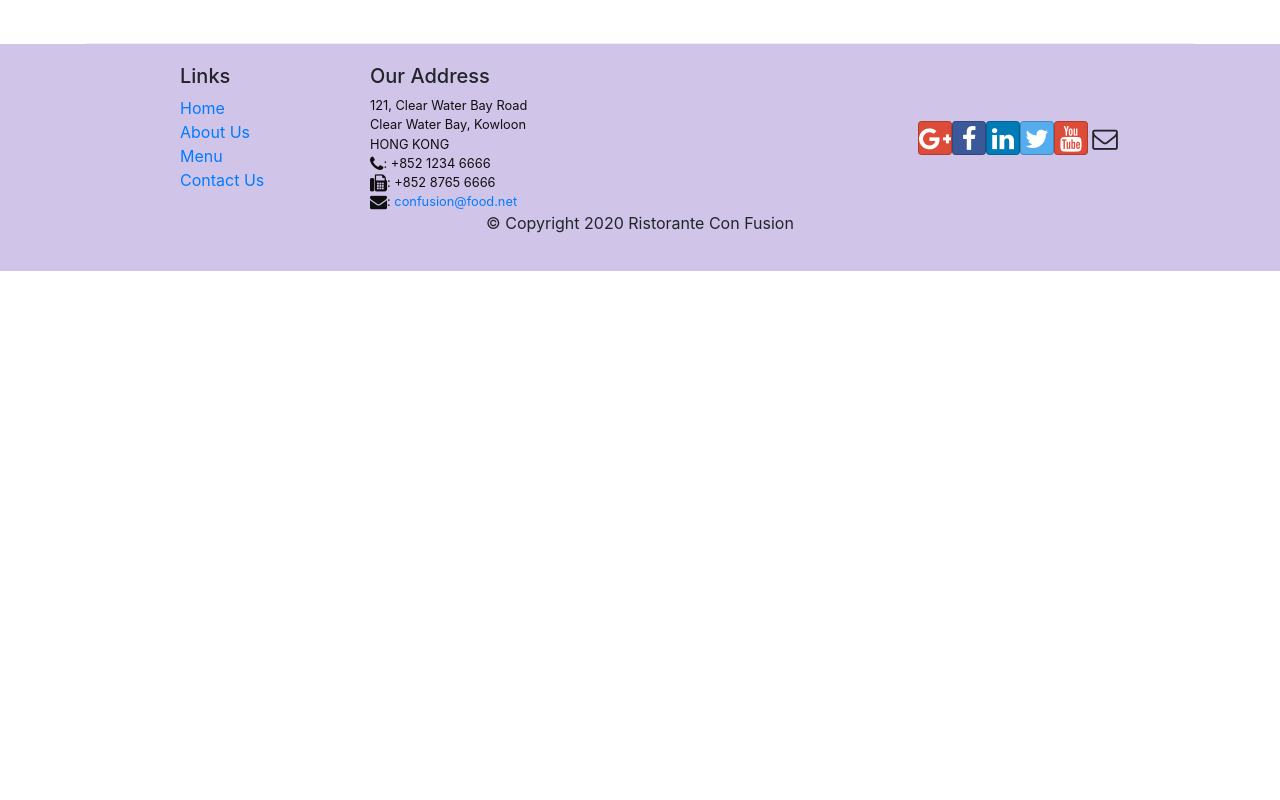
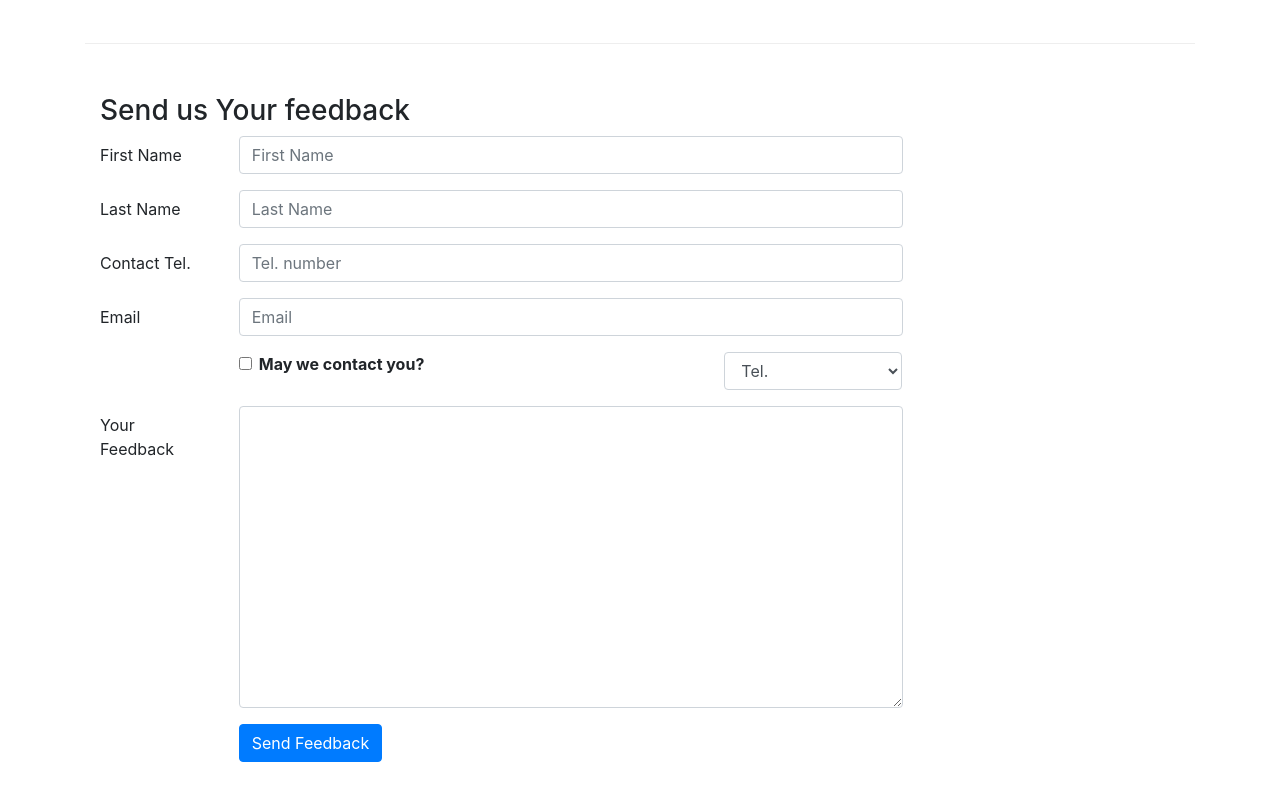
Before and after one commit to seygorin/create-react-app-coursera, a React (Create React App) app: page /contactus in a window 1280 px wide. Shown: the part 780-1580 px from the top of the page. Before the commit the page ends 1051 px from the top, so only its background shows below. Built offline with nearby package versions, Linux system fonts and the light colour scheme.

Commit message:
Controlled Forms

```diff
--- a/src/components/ContactComponent.js
+++ b/src/components/ContactComponent.js
@@ -1,8 +1,44 @@
-import React from 'react';
-import { Breadcrumb, BreadcrumbItem } from 'reactstrap';
+import React, { Component } from 'react';
+import { Breadcrumb, BreadcrumbItem, Button, Form, FormGroup, Label, Input, Col } from 'reactstrap';
 import { Link } from 'react-router-dom';
 
-function Contact(props) {
+class Contact extends Component {
+
+    constructor(props) {
+        super(props);
+        this.state = {
+            firstname: '',
+            lastname: '',
+            telnum: '',
+            email: '',
+            agree: false,
+            contactType: 'Tel.',
+            message: ''
+        }
+
+
+        this.handleInputChange = this.handleInputChange.bind(this);
+        this.handleSubmit = this.handleSubmit.bind(this);
+    }
+
+    handleInputChange(event) {
+        const target = event.target;
+        const value = target.type === "checkbox" ? target.checked : target.value;
+        const name = target.name;
+
+        this.setState({
+            [name]: value
+        });
+
+    }
+
+    handleSubmit(event){
+        console.log('YESYES ' + JSON.stringify(this.state));
+        alert('YESYES ' + JSON.stringify(this.state));
+        event.preventDefault();
+    }
+
+    render() {
         return(
             <div className="container">
                     <div className="row">
@@ -41,8 +77,90 @@
                         </div>
                     </div>
                 </div>
+                <div class=" row row-content">
+                    <div className="col-12">
+                        <h3>Send us Your feedback</h3>
+                    </div>
+                    <div className="col-12 col-md-9">
+                        <Form onSubmit={this.handleSubmit}>
+                            <FormGroup row>
+                                <Label  htmlFor="firstname" md={2}>First Name</Label>
+                                <Col md={10}>
+                                    <Input type="text" id="firstname" name="firstname" placeholder="First Name"
+                                        value={this.state.firstname}
+                                        onChange={this.handleInputChange}  />
+                                </Col>
+                            </FormGroup>
+                            <FormGroup row>
+                                <Label htmlFor="lastname" md={2}>Last Name</Label>
+                                <Col md={10}>
+                                    <Input type="text" id="lastname" name="lastname"
+                                        placeholder="Last Name"
+                                        value={this.state.lastname}
+                                        onChange={this.handleInputChange} />
+                                </Col>
+                            </FormGroup>
+                            <FormGroup row>
+                            <Label htmlFor="telnum" md={2}>Contact Tel.</Label>
+                                <Col md={10}>
+                                    <Input type="tel" id="telnum" name="telnum"
+                                        placeholder="Tel. number"
+                                        value={this.state.telnum}
+                                        onChange={this.handleInputChange} />
+                                </Col>
+                            </FormGroup>
+                            <FormGroup row>
+                                <Label htmlFor="email" md={2}>Email</Label>
+                                <Col md={10}>
+                                    <Input type="email" id="email" name="email"
+                                        placeholder="Email"
+                                        value={this.state.email}
+                                        onChange={this.handleInputChange} />
+                                </Col>
+                            </FormGroup>
+                            <FormGroup row>
+                                <Col md={{size: 6, offset: 2}}>
+                                    <FormGroup check>
+                                        <Label check>
+                                            <Input type="checkbox"
+                                                name="agree"
+                                                checked={this.state.agree}
+                                                onChange={this.handleInputChange} /> {' '}
+                                            <strong>May we contact you?</strong>
+                                        </Label>
+                                    </FormGroup>
+                                </Col>
+                                <Col md={{size: 3, offset: 1}}>
+                                    <Input type="select" name="contactType"
+                                            value={this.state.contactType}
+                                            onChange={this.handleInputChange}>
+                                        <option>Tel.</option>
+                                        <option>Email</option>
+                                    </Input>
+                                </Col>
+                            </FormGroup>
+                            <FormGroup row>
+                                <Label htmlFor="message" md={2}>Your Feedback</Label>
+                                <Col md={10}>
+                                    <Input type="textarea" id="message" name="message"
+                                        rows="12"
+                                        value={this.state.message}
+                                        onChange={this.handleInputChange}></Input>
+                                </Col>
+                            </FormGroup>
+                            <FormGroup row>
+                                <Col md={{size: 10, offset: 2}}>
+                                    <Button type="submit" color="primary">
+                                        Send Feedback
+                                    </Button>
+                                </Col>
+                            </FormGroup>
+                        </Form>
+                    </div>
+                </div>
             </div>
         );
     }
+}
 
 export default Contact;
```
Also changed, not shown: src/components/HeaderComponent.js (line endings or trailing spaces). Lines whose indentation alone changed are shown as unchanged.
